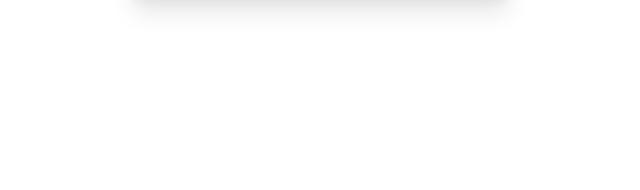
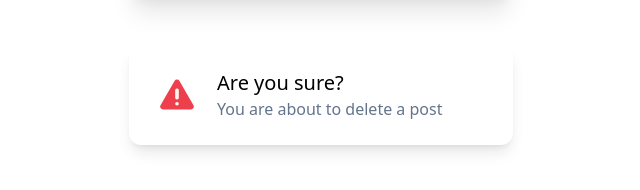
Before and after one commit to cdelalama/tailwind-sandbox-course, a plain HTML site: page 01-utility-first/index.html in a window 1280 px wide. Shown: the part 304-494 px from the top of the page, without its empty margins (319-959 px from the left). Drawn offline with nearby package versions, Linux system fonts and the light colour scheme.

Commit message:
first utility

```diff
--- a/01-utility-first/index.html
+++ b/01-utility-first/index.html
@@ -57,6 +57,18 @@
 		</div>
 
 		<!-- Tailwind Version -->
+    <div class="flex items-center p-6 max-w-sm mx-auto bg-white rounded-xl shadow-lg space-x-4 mt-12">
+      <img class="w-12 h-12" src="../assets/img/warning.svg" alt="">
+      <div>
+        <div class="text-xl font-medium text-black">Are you sure?</div>
+        <p class="text-slate-500">You are about to delete a post</p>
+      </div>
+    </div>
+
+
+
+
+
 
 	</body>
 </html>
```
Lines whose indentation alone changed are shown as unchanged.
